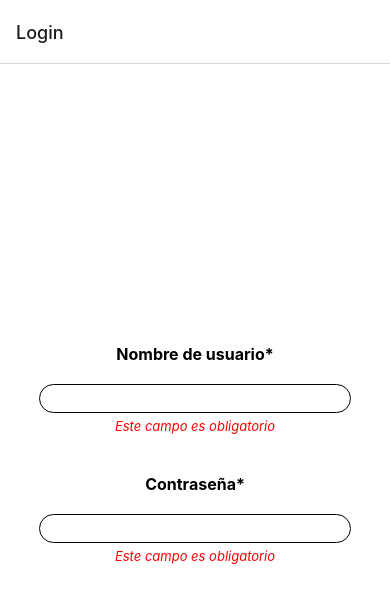
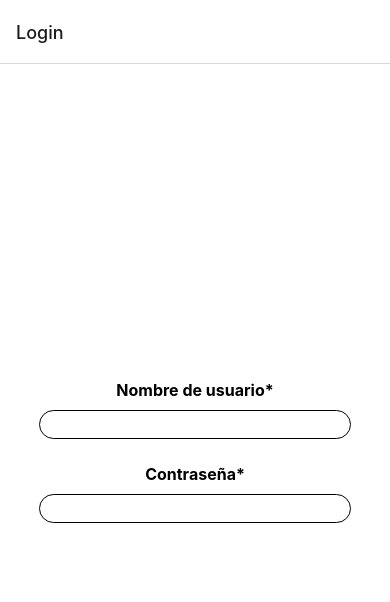
Before and after one commit to johanncepeda9816/pocapp, a React Native app: screen /Login in a window 390 px wide. Shown: the top 602 px of the page. Built offline with nearby package versions, Linux system fonts and the light colour scheme.

Commit message:
Custom button component

```diff
--- a/src/commons/components/Container.tsx
+++ b/src/commons/components/Container.tsx
@@ -1,5 +1,5 @@
 import { ReactNode } from "react";
-import { SafeAreaView, StyleSheet } from "react-native";
+import { SafeAreaView, ScrollView, StyleSheet } from "react-native";
 
 interface IContainer {
   children: ReactNode;
@@ -7,7 +7,13 @@ interface IContainer {
 
 export default function Container(props: IContainer) {
   const { children } = props;
-  return <SafeAreaView style={styles.container}>{children}</SafeAreaView>;
+  return (
+    <SafeAreaView style={{ flex: 1 }}>
+      <ScrollView contentContainerStyle={styles.container}>
+        {children}
+      </ScrollView>
+    </SafeAreaView>
+  );
 }
 
 const styles = StyleSheet.create({
--- a/src/commons/components/forms/CustomTextInput.tsx
+++ b/src/commons/components/forms/CustomTextInput.tsx
@@ -1,4 +1,4 @@
-import React, { useState } from "react";
+import React, { useEffect, useState } from "react";
 import {
   View,
   StyleSheet,
@@ -12,21 +12,25 @@ import CustomLabel from "./CustomLabel";
 interface ICustomTextInput extends TextInputProps {
   label?: string;
   value?: string;
+  onChangeText: any;
 }
 
 export default function CustomTextInput(props: ICustomTextInput) {
-  const { label, value } = props;
+  const { label, value, onChangeText } = props;
+  const [hasTouched, setHasTouched] = useState<boolean>(false);
 
   return (
     <View style={styles.container}>
       <CustomLabel>{label}</CustomLabel>
       <TextInput
+        onChangeText={onChangeText}
         value={value}
         style={styles.input}
         autoCapitalize="none"
         autoCorrect={false}
+        onEndEditing={() => setHasTouched(true)}
       />
-      {value?.length === 0 && (
+      {value?.length === 0 && hasTouched && (
         <CustomError>Este campo es obligatorio</CustomError>
       )}
     </View>
@@ -36,10 +40,10 @@ export default function CustomTextInput(props: ICustomTextInput) {
 const styles = StyleSheet.create({
   container: {
     width: "100%",
-    margin: 20,
+    margin: 10,
   },
   input: {
-    margin: 20,
+    margin: 10,
     marginBottom: 5,
     padding: 5,
     width: "80%",
```
Also changed, not shown: src/commons/components/forms/CustomButton.tsx (added, +20 -0 lines).
